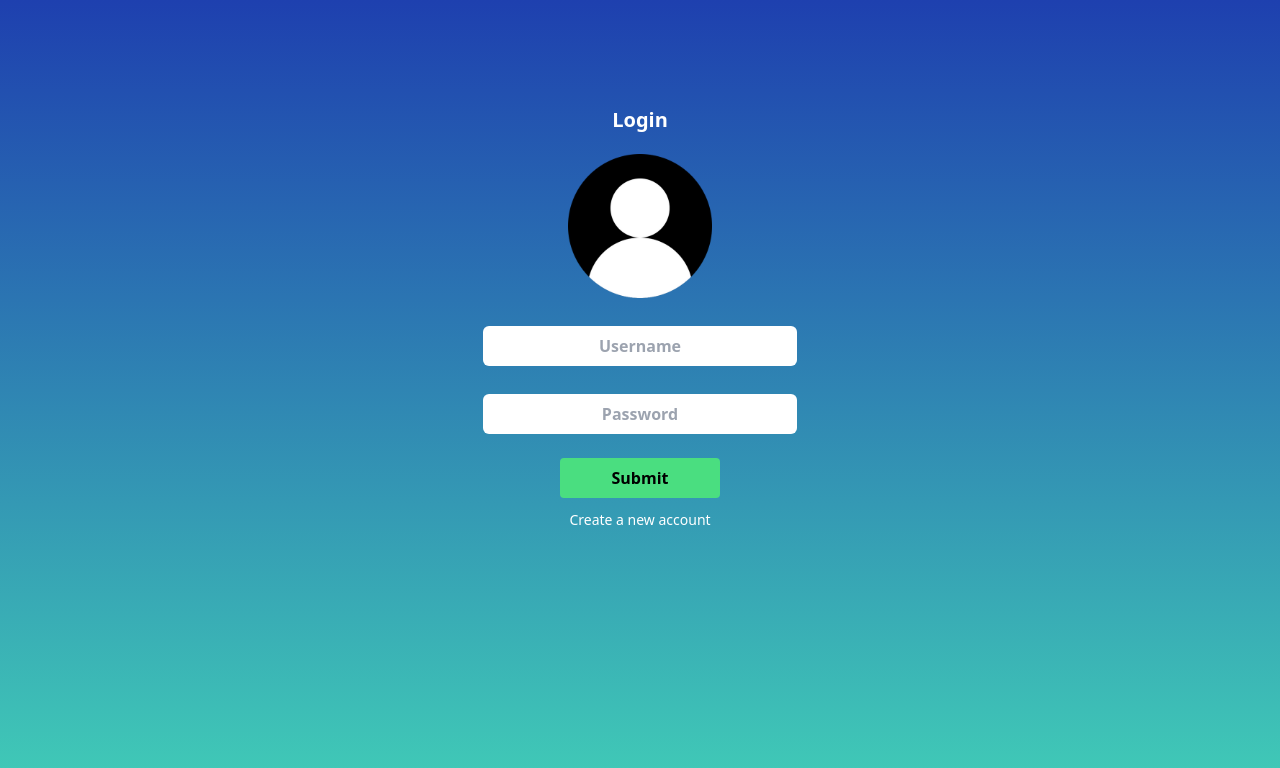
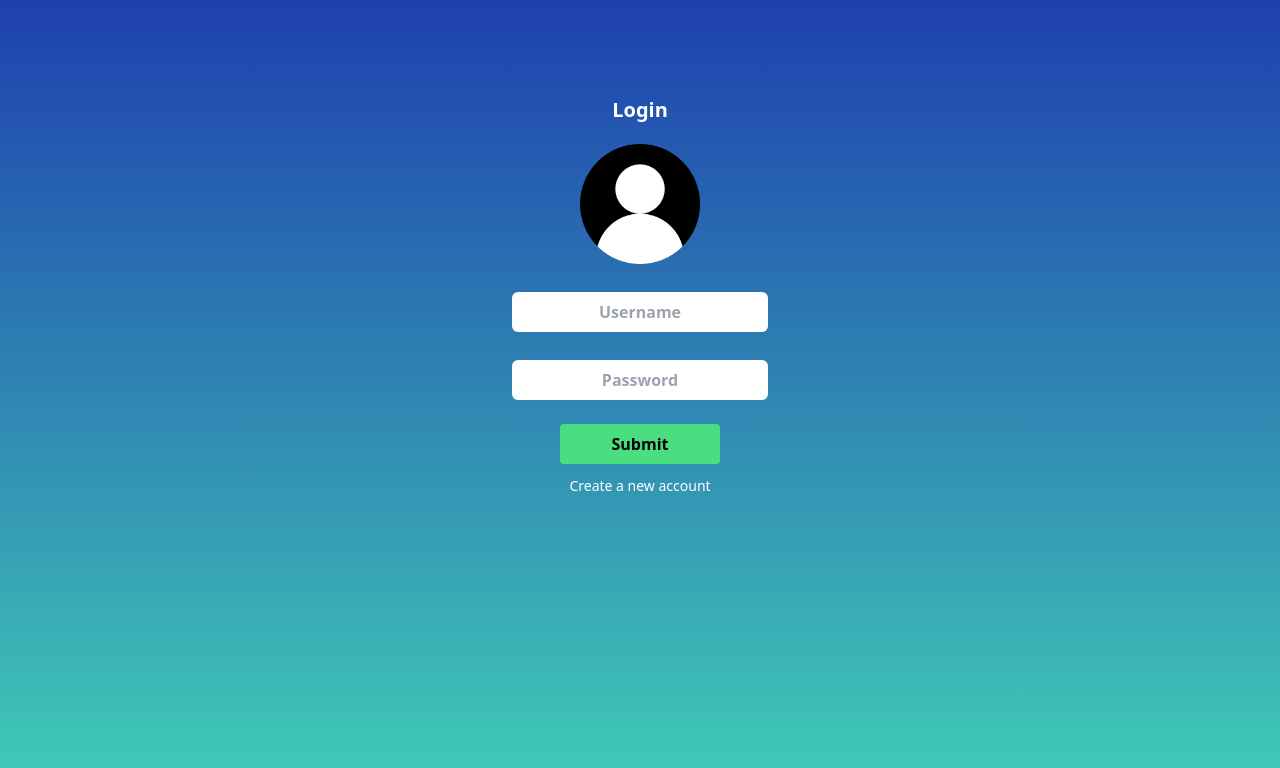
Before and after one commit to jhael07/bank, a React (Vite) app: page / in a window 1280 px wide. Shown: the top 768 px of the page. Built offline with nearby package versions, Linux system fonts and the light colour scheme.

Commit message:
responsive better approach

```diff
--- a/src/pages/Start/Login/Login.css
+++ b/src/pages/Start/Login/Login.css
@@ -1,16 +1,14 @@
 body {
   background-color: lightgreen;
-    @apply flex justify-center
-    bg-gradient-to-t from-tr-cyan to-blue-800 w-full  md:w-full lg:w-full;
+  background-attachment: fixed;
+  @apply flex justify-center items-center bg-gradient-to-t from-tr-cyan to-blue-800 !important;
 }
 
 .login__container {
-    width: 100vw !important;
-
   @apply flex m-auto justify-center;
 }
 .login {
-    @apply w-10/12 bg-transparent h-fit rounded-xl p-3 font-semibold mt-9 flex m-auto;
+  @apply w-10/12 bg-transparent h-fit rounded-xl p-3 font-semibold  flex m-auto absolute top-14;
 }
 
 .logo__img {
@@ -18,51 +16,51 @@ body {
   @apply m-auto mt-5;
 }
 
-@media screen and (min-height: 543.33px) {
-    .login__container {
-        height: 100vh !important;
+.login__content button {
+  @apply w-40 p-2 top-7 hover:bg-green-500 hover:shadow-md active:scale-90 hover:transition-all hover:text-white !important;
 }
 
+.register__content button {
+  @apply w-40 p-2  hover:bg-green-500 hover:shadow-md active:scale-90 hover:transition-all hover:text-white !important;
+}
+
+@media screen and (min-height: 400px) {
   .login {
-        @apply w-full;
-        height: 70%;
+    @apply top-12;
   }
 }
 
-@media screen and (min-width: 800px) {
-    .login__container {
-        height: 100vh !important;
+/* * Height for smartphones responsive desgin */
+@media screen and (min-height: 667px) {
+  .login {
+    @apply top-20;
+  }
 }
 
-    .login {
-        @apply w-full top-0;
-        height: 70%;
+/* * width for tablets responsive desgin */
+
+@media screen and (min-width: 800px) {
+  input {
+    @apply w-64 p-2 !important;
   }
 
-    .login__content {
-        @apply w-6/12;
+  .register__content input {
+    @apply w-44 p-2 !important;
   }
-    .register__content {
-        @apply w-6/12 top-0;
-    }
-    .login__content input {
-        @apply w-6/12 p-2;
 }
 
-    .login__content img {
-        @apply w-36 !important;
+/* * width for desktop responsive desgin */
+
+@media screen and (min-width: 912px) {
+  input {
+    @apply w-64 p-2 !important;
   }
-    .register__content button {
-        @apply w-40 p-2  hover:bg-green-500 hover:shadow-md active:scale-90 hover:transition-all hover:text-white !important;
+
+  .register__content input {
+    @apply w-44 p-2 !important;
   }
-    .register__content img {
-        @apply w-36 !important;
-    }
-    .login__content button {
-        @apply w-40 p-2 hover:bg-green-500 hover:shadow-md active:scale-90 hover:transition-all hover:text-white !important;
-    }
-    .register__content input {
-        @apply w-10/12 p-2;
+
+  .login__container {
   }
 }
 
--- a/src/pages/Start/Login/Login.jsx
+++ b/src/pages/Start/Login/Login.jsx
@@ -8,14 +8,8 @@ const Login = () => {
     <div className="login__container">
       <div className="login ">
         <div className="m-auto login__content">
-                    <h1 className="text-center text-white text-xl mt-1 ">
-                        Login
-                    </h1>
-                    <img
-                        src={logo}
-                        alt="logo icono"
-                        className="logo__img mb-7"
-                    />
+          <h1 className="text-center text-white text-xl mt-1 ">Login</h1>
+          <img src={logo} alt="logo icono" className="logo__img mb-7" />
           <form className="grid text-center ">
             <input
               type="text"
@@ -40,7 +34,7 @@ const Login = () => {
 
             <Link
               to="/register"
-                            className="mt-3 text-sm font-normal w-2/4 m-auto text-white"
+              className="lin mt-3 text-sm font-normal w-2/4 m-auto text-white"
             >
               Create a new account
             </Link>
```
Also changed, not shown: src/pages/Start/Register/Register.jsx (+2 -8 lines). Lines whose indentation alone changed are shown as unchanged.
